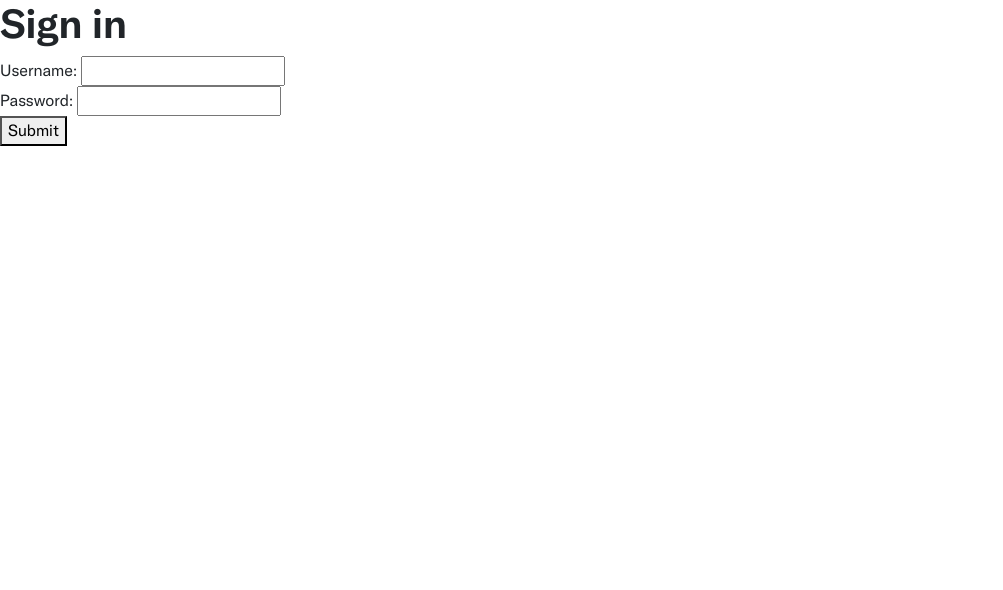
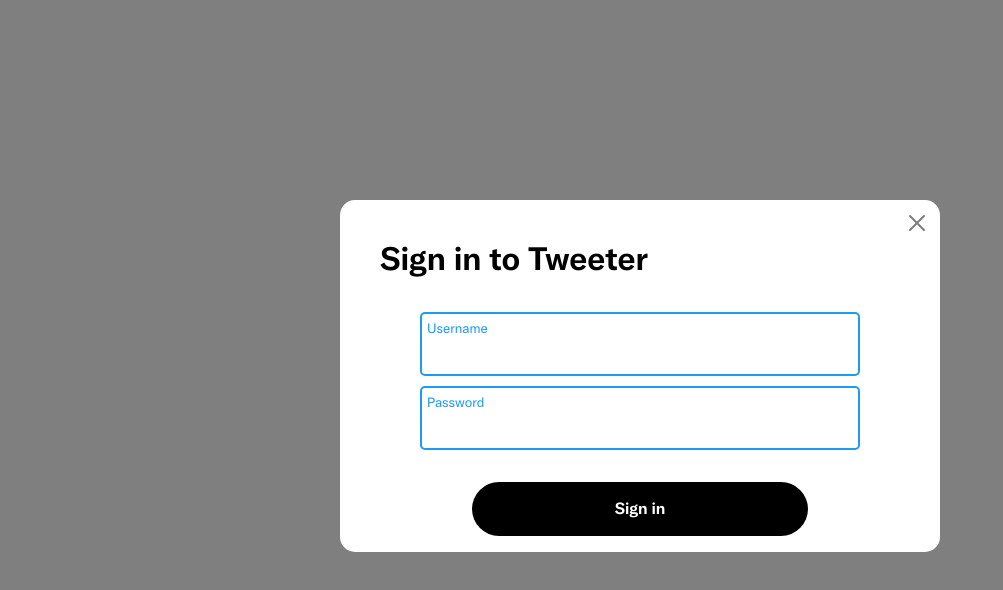
Before and after one commit to t-hoffman/Capstone-Project-Frontend, a React (Create React App) app: page /signin in a window 1280 px wide. Shown: the top 590 px of the page, without its empty margins (0-1003 px from the left). Built offline with nearby package versions, Linux system fonts and the light colour scheme.

Commit message:
styled sign in form and setup for modal

```diff
--- a/src/Components/UserAuth/SignInForm.js
+++ b/src/Components/UserAuth/SignInForm.js
@@ -1,8 +1,10 @@
 import { useState } from 'react'
 import { useNavigate } from 'react-router-dom';
+import { Modal } from 'react-bootstrap';
 
-const SignInForm = ({ setToken }) => {
-  const [input, setInput] = useState({ username: '', password: '' })
+const SignInForm = ({ setToken, show, setShow }) => {
+  const initialState = { username: '', password: '' }
+  const [input, setInput] = useState(initialState)
   const [error, setError] = useState(null)
   const navigate = useNavigate()
 
@@ -29,13 +31,34 @@ const SignInForm = ({ setToken }) => {
     navigate('/profile')
   }
 
+  const handleClose = () => {
+    setShow(!show)
+    setInput(initialState)
+    setError(false)
+  }
+
   return (
-    <form>
-      {error && <><span style={{color:'red'}}><b>User credentials  incorrect, please try again</b></span><br /></>}
-      Username: <input type="text" name="username" value={input.username} onChange={handleChange} /><br />
-      Password: <input type="password" name="password" value={input.password} onChange={handleChange} /><br />
-      <button type="submit" onClick={handleSubmit}>Submit</button>
-    </form>
+    <Modal show={show} onHide={() => setShow ? handleClose() : navigate('/')}>
+      <Modal.Header closeButton /* closeVariant="white" */>
+        <Modal.Title><h2>Sign in to Tweeter</h2></Modal.Title>
+      </Modal.Header>
+      <form className="signup-form">
+        <Modal.Body>
+        {error && <span className="header-error"><b>User credentials  incorrect, please try again</b></span>}
+          <div className="input-cont">
+            Username
+            <input type="text" name="username" value={input.username} onChange={handleChange} />
+          </div>
+          <div className="input-cont">
+            Password
+            <input type="password" name="password" value={input.password} onChange={handleChange} autoComplete="off" />
+          </div>
+        </Modal.Body>
+        <Modal.Footer>
+          <button type="submit" onClick={handleSubmit}>Sign in</button>
+        </Modal.Footer>
+      </form>
+    </Modal>
   )
 }
 
--- a/src/Components/UserAuth/SignUpForm.js
+++ b/src/Components/UserAuth/SignUpForm.js
@@ -54,7 +54,7 @@ const SignUpForm = ({ show, setShow }) => {
       </Modal.Header>
       <form className="signup-form">
         <Modal.Body>
-          {error && <span className="signup-error">{displayError[error]}</span>}
+          {error && <span className="header-error">{displayError[error]}</span>}
           <div className={error === 1 ? "input-cont input-error" : "input-cont"}>
             Email
             <input type="text" name="email" value={input.email} onChange={handleChange} /><br />
--- a/src/Pages/Home.js
+++ b/src/Pages/Home.js
@@ -1,14 +1,20 @@
+import { AuthContext } from "Components/UserAuth/AuthContext"
+import SignInForm from "Components/UserAuth/SignInForm"
 import SignUpForm from "Components/UserAuth/SignUpForm"
-import { useState } from "react"
+import { useContext, useState } from "react"
 
 const Home = () => {
-  const [show, setShow] = useState(false)
+  const { setToken } = useContext(AuthContext)
+  const [signUp, setSignUp] = useState(false)
+  const [signIn, setSignIn] = useState(false)
 
   return (
     <div>
       <h2>Homepage</h2>
-      <button onClick={() => setShow(!show)}>Sign up</button>
-      <SignUpForm show={show} setShow={setShow} />
+      <button onClick={() => setSignUp(!signUp)}>Sign up</button>
+      <SignUpForm show={signUp} setShow={setSignUp} />
+      <button onClick={() => setSignIn(!signIn)}>Sign In</button>
+      <SignInForm setToken={setToken} show={signIn} setShow={setSignIn} />
     </div>
   )
 }
--- a/src/Pages/SignIn.js
+++ b/src/Pages/SignIn.js
@@ -12,12 +12,7 @@ const SignIn = () => {
   }, [])
 
 
-  return (
-    <div>
-      <h1>Sign in</h1>
-      <SignInForm setToken={setToken} />
-    </div>
-  )
+  return <SignInForm setToken={setToken} show={true} />
 }
 
 export default SignIn
--- a/src/css/SignUp.css
+++ b/src/css/SignUp.css
@@ -57,7 +57,7 @@
   -webkit-box-shadow: 0 0 0 30px white inset !important
 }
 
-.signup-error {
+.header-error {
   color: #ff5656;
   font-weight: bold;
 }
```
